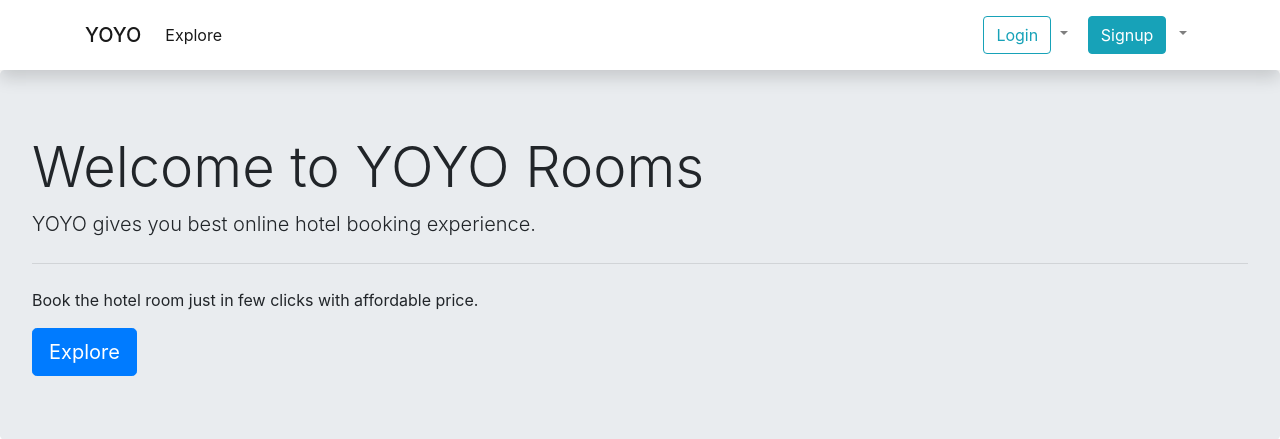
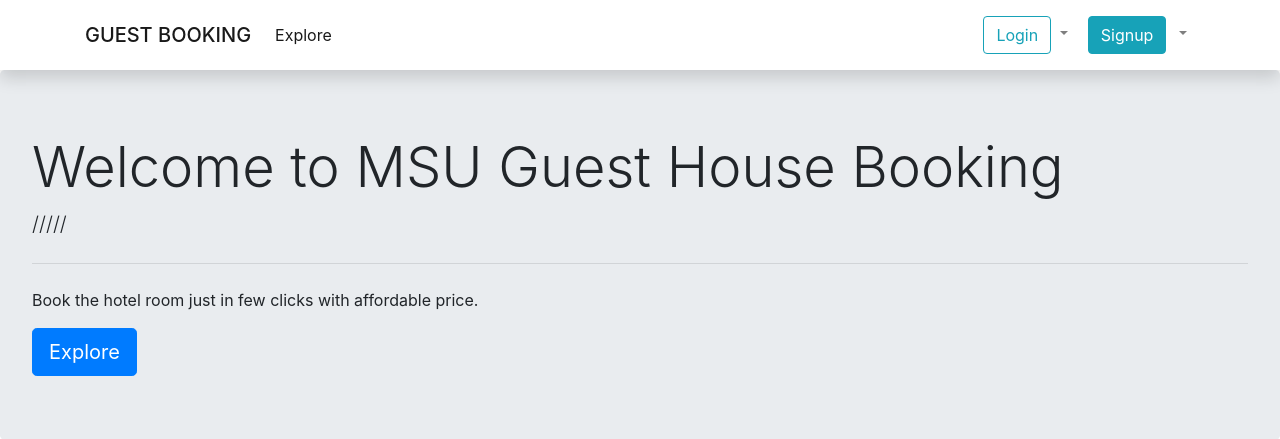
Before and after one commit to patelmosam/room-booking-site-django, a Django app: page / in a window 1280 px wide. Shown: the top 439 px of the page. Run offline with Django 3.2, Linux system fonts and the light colour scheme; some libraries are stand-ins or nearby versions.

Commit message:
msu guest house
guest house books

```diff
--- a/room/templates/room/base.html
+++ b/room/templates/room/base.html
@@ -14,7 +14,7 @@
     <link rel="stylesheet" href="{% static 'css/stickyfooter.css' %}">
 
 
-    <!-- <title>YOYO Rooms</title> -->
+    <!-- <title>GUEST HOUSE BOOKING</title> -->
 
 
 
@@ -24,7 +24,7 @@
 
 <nav class="navbar navbar-expand-lg navbar-light bg-transparent shadow">
     <div class="container">
-        <a class="navbar-brand mb-0 h1" href="/">YOYO</a>
+        <a class="navbar-brand mb-0 h1" href="/">GUEST BOOKING</a>
         <button class="navbar-toggler" type="button" data-toggle="collapse" data-target="#navbarSupportedContent"
                 aria-controls="navbarSupportedContent" aria-expanded="false" aria-label="Toggle navigation">
             <span class="navbar-toggler-icon"></span>
--- a/room/templates/room/index.html
+++ b/room/templates/room/index.html
@@ -2,7 +2,7 @@
 
 {% block content %}
 <head>
-    <title> YOYO Rooms </title>
+    <title> MSU GUEST HOUSE </title>
     <style>
         #heading { color: red;}
     </style>
@@ -10,8 +10,8 @@
 
 <body>
     <div class="jumbotron">
-        <h1 class="display-4">Welcome to YOYO Rooms</h1>
-        <p class="lead">YOYO gives you best online hotel booking experience.</p>
+        <h1 class="display-4">Welcome to MSU Guest House Booking</h1>
+        <p class="lead"> /////</p>
         <hr class="my-4">
         <p>Book the hotel room just in few clicks with affordable price.</p>
         <a class="btn btn-primary btn-lg" href="{% url 'explore' %}" role="button">Explore</a>
```
Also changed, not shown: mysite/settings.py (+8 -2 lines), db.sqlite3, 1 other file.
